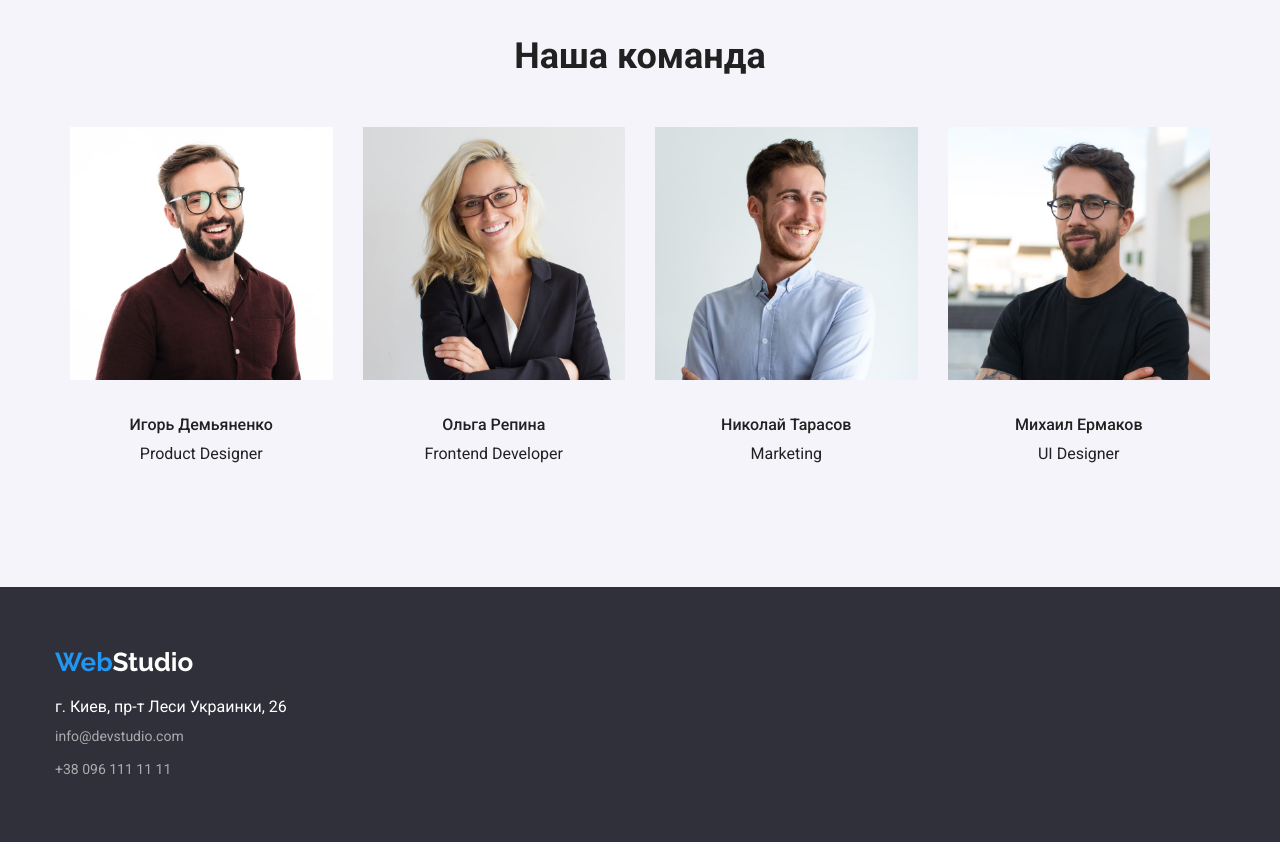
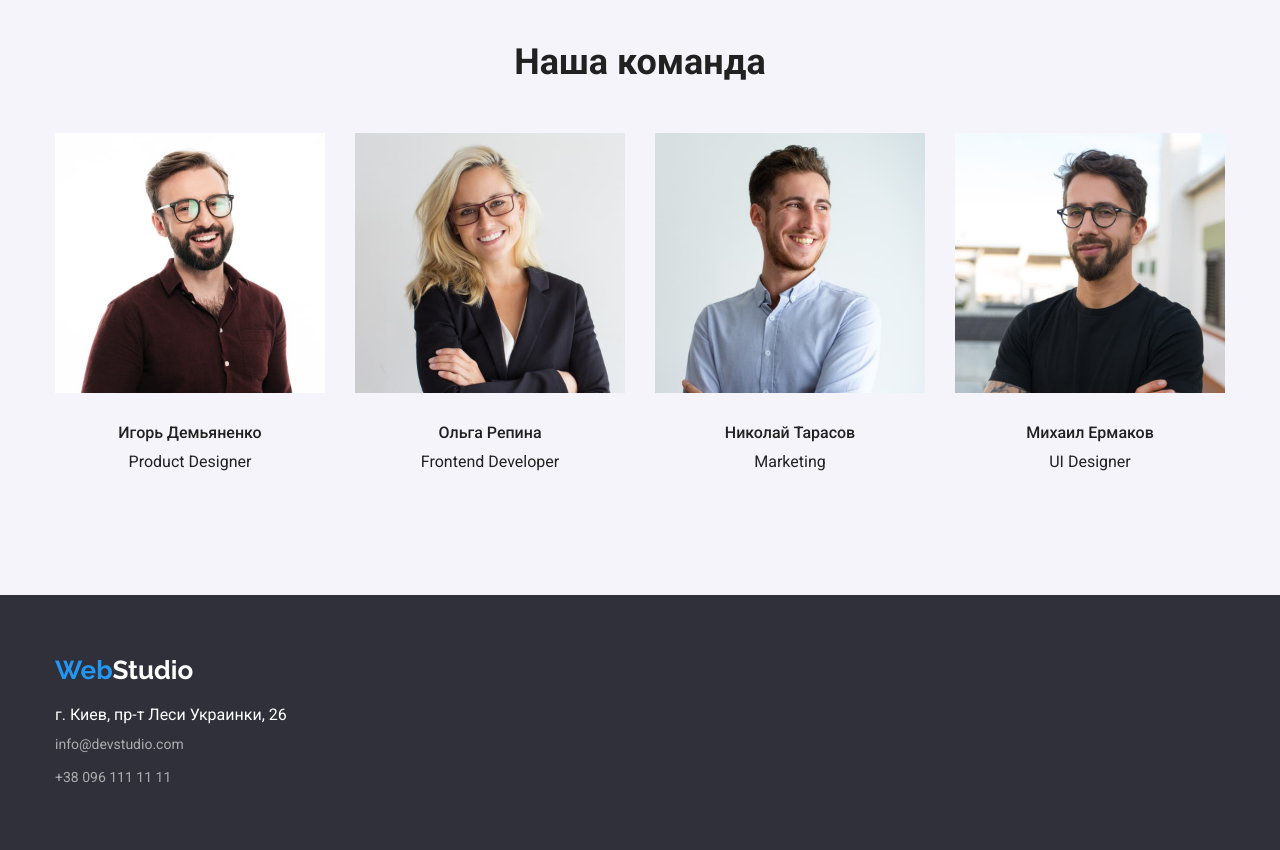
Before and after one commit to natalia-pavlenko/goit-markup-hw-03, a plain HTML site: page index.html in a window 1280 px wide. Shown: the part 1500-2350 px from the top of the page. Drawn offline with nearby package versions, Linux system fonts and the light colour scheme.

Commit message:
correction team card
correction footer and team card

```diff
--- a/css/styles.css
+++ b/css/styles.css
@@ -6,6 +6,8 @@
   --main-txt-cl--: #212121;
   --color-accent: #2196f3;
   --color-white: #ffffff;
+  --color-grey: #757575;
+
   /* bg colors */
   --dark-bg-cl--: #2f303a;
   /* other */
@@ -45,9 +47,6 @@ ul {
 }
 
 /* header */
-.header {
-  border-color: rgba(236, 236, 236, 1);
-}
 .header.border {
   border-bottom: 1px solid #ececec;
 }
@@ -99,7 +98,7 @@ ul {
   color: var(--color-accent);
 }
 .header-link {
-  color: #757575;
+  color: var(--color-grey);
   font-weight: 500;
   font-size: 14px;
   line-height: 1.14;
@@ -161,6 +160,7 @@ ul {
   width: 270px;
 }
 .skills-title {
+  margin-bottom: 10px;
   text-transform: uppercase;
   font-weight: 700;
   font-size: 14px;
@@ -169,7 +169,7 @@ ul {
 .skills-text {
   font-size: 14px;
   line-height: 1.71;
-  color: #757575;
+  color: var(--color-grey);
   letter-spacing: 0.03em;
 }
 /* what we are doing */
@@ -189,14 +189,14 @@ ul {
   flex-wrap: wrap;
   gap: 30px;
 }
+img {
+  display: block;
+}
 .doing-card.item {
   --items: 3;
 }
 .doing.item {
   flex-basis: calc((100% - 30 * (var(--items) -1)) / var(--items));
-}
-.img {
-  display: block;
 }
 
 /* team */
@@ -216,13 +216,7 @@ ul {
 .team.list {
   display: flex;
   flex-wrap: wrap;
-}
-.team-card img {
-  width: 100%;
-}
-.team-card {
-  width: 25%;
-  padding: 0 15px;
+  gap: 30px;
 }
 
 .team-card-description {
@@ -235,14 +229,16 @@ ul {
   line-height: 1.19;
   margin-bottom: 10px;
 }
-
 .team-position {
   font-size: 16px;
   line-height: 1.19;
 }
 
 /* page portfolio */
-
+.section {
+  padding-top: 94px;
+  padding-bottom: 94px;
+}
 .filter.list {
   display: flex;
   justify-content: center;
@@ -292,7 +288,6 @@ ul {
   padding: 20px 20px;
   border: 1px solid #eeeeee;
   border-top: none;
-  text-align: justify;
 }
 .title-project {
   font-weight: 700;
@@ -322,11 +317,15 @@ ul {
   font-size: 26px;
   line-height: 1.19;
   display: block;
+
   margin-bottom: 20px;
 }
 .address {
   color: rgba(255, 255, 255, 1);
   font-style: normal;
+}
+.list-footer {
+  margin-top: 9px;
 }
 
 .footer-link {
@@ -343,8 +342,7 @@ ul {
 }
 .link-mailto {
   display: block;
-  padding-top: 9px;
 }
 .link-tel {
-  padding-top: 9px;
+  margin-top: 9px;
 }
--- a/index.html
+++ b/index.html
@@ -109,28 +109,28 @@
           <h2 class="team-title">Наша команда</h2>
           <ul class="team list">
             <li class="team-card">
-              <img src="images/team/prod.jpg" alt="product" width="370" />
+              <img src="images/team/prod.jpg" alt="product" width="270" />
               <div class="team-card-description">
                 <h3 class="team-list">Игорь Демьяненко</h3>
                 <p class="team-position">Product Designer</p>
               </div>
             </li>
             <li class="team-card">
-              <img src="images/team/front.jpg" alt="frontend" width="370" />
+              <img src="images/team/front.jpg" alt="frontend" width="270" />
               <div class="team-card-description">
                 <h3 class="team-list">Ольга Репина</h3>
                 <p class="team-position">Frontend Developer</p>
               </div>
             </li>
             <li class="team-card">
-              <img src="images/team/mark.jpg" alt="marketing" width="370" />
+              <img src="images/team/mark.jpg" alt="marketing" width="270" />
               <div class="team-card-description">
                 <h3 class="team-list">Николай Тарасов</h3>
                 <p class="team-position">Marketing</p>
               </div>
             </li>
             <li class="team-card">
-              <img src="images/team/uidesign.jpg" alt="uidesign" width="370" />
+              <img src="images/team/uidesign.jpg" alt="uidesign" width="270" />
               <div class="team-card-description">
                 <h3 class="team-list">Михаил Ермаков</h3>
                 <p class="team-position">UI Designer</p>
```
